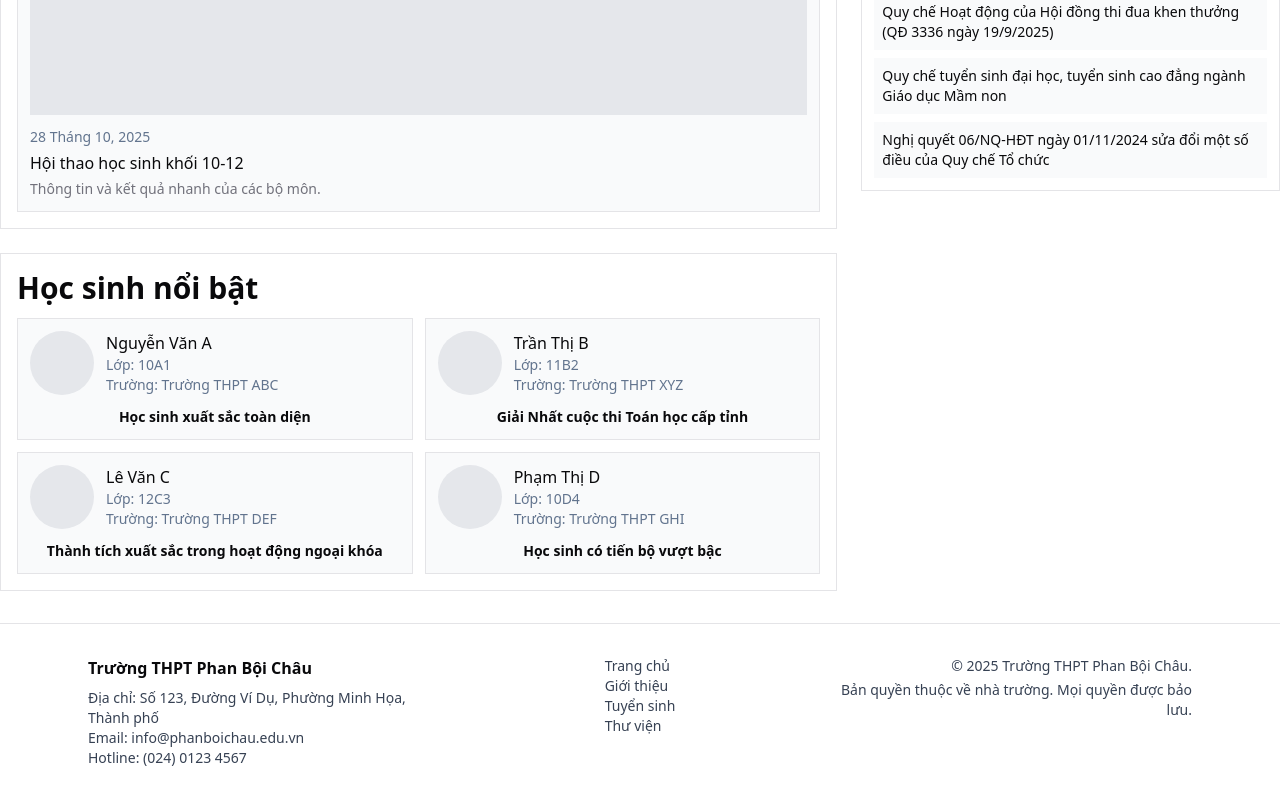
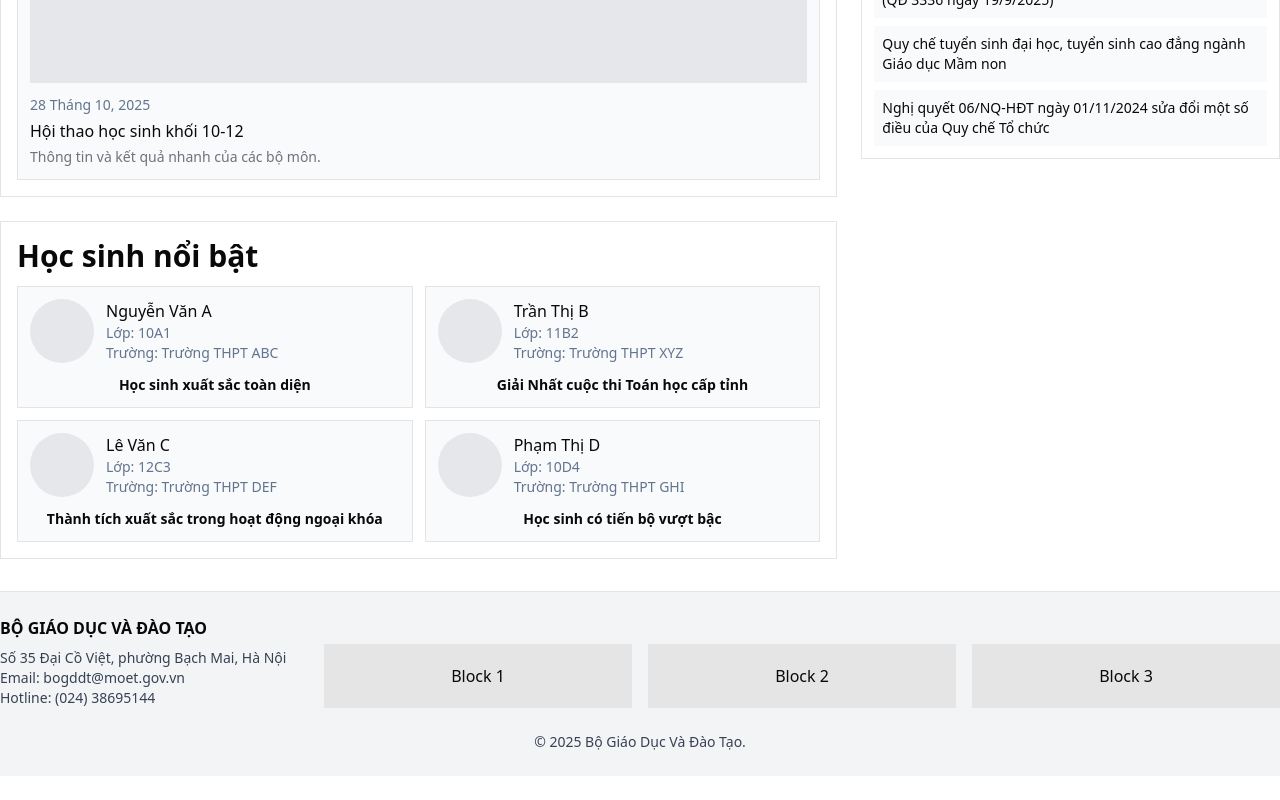
Before and after one commit to duongacy/school, a Next.js app: page / in a window 1280 px wide. Shown: the part 940-1740 px from the top of the page. After the commit the page ends 1716 px from the top, so only its background shows below. Built offline with nearby package versions, Linux system fonts and the light colour scheme.

Commit message:
Update footer

```diff
--- a/app/about/page.tsx
+++ b/app/about/page.tsx
@@ -3,13 +3,15 @@ import Image from "next/image";
 export default function AboutPage() {
   return (
     <div className=" text-gray-700">
-      <section className="bg-gray-100 border p-6">
-        <div className="h-80 bg-gray-800"></div>
-        <div className="mt-2 flex justify-center gap-2">
-          <div className="size-3 bg-gray-600 rounded-full"></div>
-          <div className="size-3 bg-gray-400 rounded-full"></div>
-          <div className="size-3 bg-gray-400 rounded-full"></div>
-          <div className="size-3 bg-gray-400 rounded-full"></div>
+      <section className="bg-gray-100 border p-4">
+        <div className="container mx-auto">
+          <div className="h-80 bg-gray-800"></div>
+          <div className="mt-4 flex justify-center gap-2">
+            <div className="size-3 bg-gray-600 rounded-full"></div>
+            <div className="size-3 bg-gray-400 rounded-full"></div>
+            <div className="size-3 bg-gray-400 rounded-full"></div>
+            <div className="size-3 bg-gray-400 rounded-full"></div>
+          </div>
         </div>
       </section>
       <section className="my-8 container mx-auto space-y-8">
--- a/app/page.tsx
+++ b/app/page.tsx
@@ -6,13 +6,15 @@ export const metadata = { title: "Trang chủ" };
 export default function HomePage() {
   return (
     <div className="">
-      <section className="bg-gray-100 border p-6">
-        <div className=" h-80 bg-gray-800"></div>
-        <div className="flex gap-3 justify-center mt-8">
-          <Button className="rounded-none">Thông báo</Button>
-          <Button variant="outline" className="rounded-none">
-            Liên hệ
-          </Button>
+      <section className="bg-gray-100 border p-4">
+        <div className="container mx-auto">
+          <div className="h-80 bg-gray-800"></div>
+          <div className="flex gap-3 justify-center mt-4">
+            <Button className="rounded-none">Thông báo</Button>
+            <Button variant="outline" className="rounded-none">
+              Liên hệ
+            </Button>
+          </div>
         </div>
       </section>
       <div className="grid grid-cols-[2fr_1fr] gap-6 container mx-auto my-8">
--- a/components/Footer.tsx
+++ b/components/Footer.tsx
@@ -1,39 +1,32 @@
 "use client";
-import Link from "next/link";
-
-const FOOTER_LINKS: { href: string; label: string }[] = [
-  { href: "/", label: "Trang chủ" },
-  { href: "/about", label: "Giới thiệu" },
-  { href: "/admissions", label: "Tuyển sinh" },
-  { href: "/library", label: "Thư viện" },
-];
 
 export default function Footer() {
   return (
-  <footer role="contentinfo" className="border-t bg-white/80">
-      <div className="max-w-6xl mx-auto py-8 px-4 md:px-6 grid grid-cols-1 md:grid-cols-3 gap-4">
-        <div>
-          <div className="font-semibold">Trường THPT Phan Bội Châu</div>
-          <div className="text-sm text-gray-700 mt-2">
-            Địa chỉ: Số 123, Đường Ví Dụ, Phường Minh Họa, Thành phố
+    <footer className="border-t  py-6 bg-gray-100">
+      <div className="container mx-auto space-y-6">
+        <div className=" grid grid-cols-4 gap-4">
+          <div>
+            <div className="font-semibold">BỘ GIÁO DỤC VÀ ĐÀO TẠO</div>
+            <div className="text-sm text-gray-700 mt-2">
+              Số 35 Đại Cồ Việt, phường Bạch Mai, Hà Nội
+            </div>
+            <div className="text-sm text-gray-700">
+              Email: bogddt@moet.gov.vn
+            </div>
+            <div className="text-sm text-gray-700">Hotline: (024) 38695144</div>
           </div>
-          <div className="text-sm text-gray-700">Email: info@phanboichau.edu.vn</div>
-          <div className="text-sm text-gray-700">Hotline: (024) 0123 4567</div>
-        </div>
-
-        <div className="flex items-start justify-center">
-          <div className="flex flex-col items-start">
-            {FOOTER_LINKS.map((link) => (
-              <Link key={link.href} href={link.href} className="text-sm text-gray-700 hover:underline">
-                {link.label}
-              </Link>
-            ))}
+          <div className=" bg-neutral-200 grid place-content-center self-end min-h-16">
+            Block 1
+          </div>
+          <div className=" bg-neutral-200 grid place-content-center self-end min-h-16">
+            Block 2
+          </div>
+          <div className=" bg-neutral-200 grid place-content-center self-end min-h-16">
+            Block 3
           </div>
         </div>
-
-        <div className="text-sm text-gray-700 text-right">
-          <div>© {new Date().getFullYear()} Trường THPT Phan Bội Châu.</div>
-          <div className="mt-1">Bản quyền thuộc về nhà trường. Mọi quyền được bảo lưu.</div>
+        <div className="text-sm text-gray-700 text-center">
+          <div>© {new Date().getFullYear()} Bộ Giáo Dục Và Đào Tạo.</div>
         </div>
       </div>
     </footer>
```
